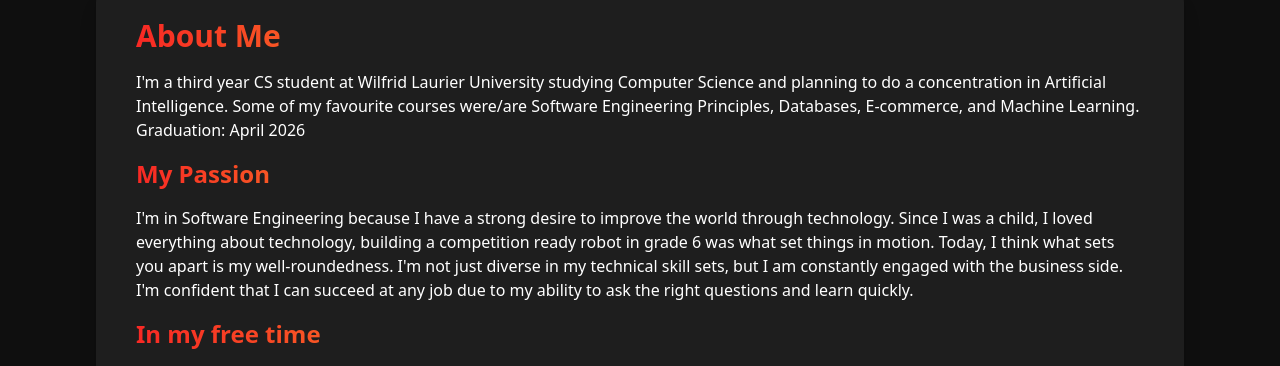
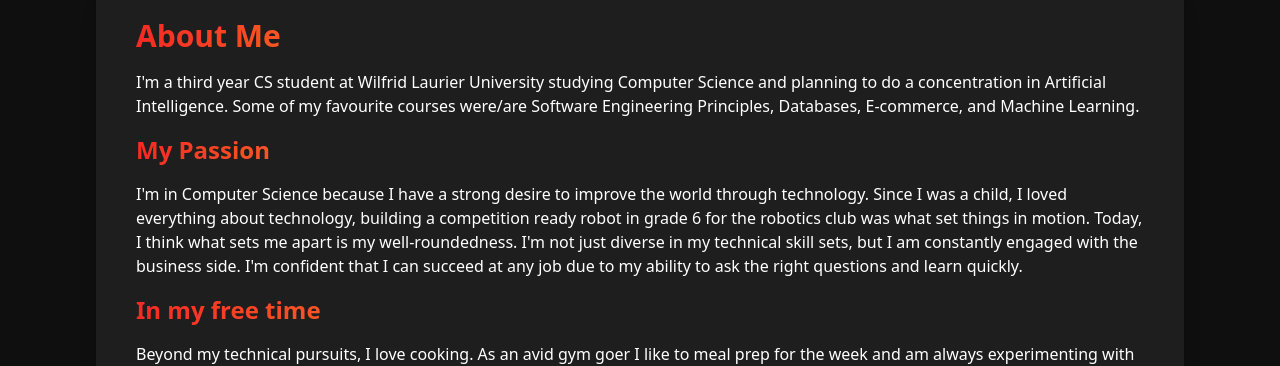
Before and after one commit to ayanalikhan4/Personal-Website, a Next.js app: page / in a window 1280 px wide. Shown: the part 574-940 px from the top of the page. Built offline with nearby package versions, Linux system fonts and the light colour scheme.

Commit message:
polishing

```diff
--- a/components/AboutMe.tsx
+++ b/components/AboutMe.tsx
@@ -10,15 +10,14 @@
         I'm a third year CS student at Wilfrid Laurier University studying Computer Science
         and planning to do a concentration in Artificial Intelligence. Some of my favourite
         courses were/are Software Engineering Principles, Databases, E-commerce, and Machine Learning.
-        Graduation: April 2026
       </p>
 
       <h3 className="text-2xl font-semibold mb-4 animated-gradient-text">My Passion</h3>
       <p className="mb-4">
-        I'm in Software Engineering because I have a strong desire to improve the world through technology.
+        I'm in Computer Science because I have a strong desire to improve the world through technology.
         Since I was a child, I loved everything about technology, building a competition ready robot in
-        grade 6 was what set things in motion. Today, I think what sets you apart is my well-roundedness.
-        I'm not just diverse in my technical skill sets, but I am constantly engaged with the business side.
+        grade 6 for the robotics club was what set things in motion. Today, I think what sets me apart is
+        my well-roundedness. I'm not just diverse in my technical skill sets, but I am constantly engaged with the business side.
         I'm confident that I can succeed at any job due to my ability to ask the right questions and learn
         quickly.
       </p>
@@ -28,9 +27,9 @@
         Beyond my technical pursuits, I love cooking. As an avid gym goer I like to meal prep
         for the week and am always experimenting with new recipes and adding in my own
         creativity to the meal. I also love to read and listen to podcasts. I'll occasionally
-         binge a good novel but mostly I will read books about history, self-development, and
-         tech. Some of my favourite books are Atomic Habits, The Life and Legend of The
-         Sultan Saladin, and Percy Jackson (The Sea of Monsters).
+        binge a good novel but mostly I will read books about history, self-development, and
+        tech. Some of my favourite books are Atomic Habits, The Life and Legend of The
+        Sultan Saladin, and Percy Jackson (The Sea of Monsters).
       </p>
 
     </div>
--- a/src/pages/index.tsx
+++ b/src/pages/index.tsx
@@ -31,9 +31,9 @@
           <h1 className="text-4xl font-semibold">Rayaan Khan | Software Engineer</h1>
           <p className="flex-1">
 
-            Pusuing Hons. BSc Computer Science <br />
-            Graduation: April 2026 <br />
-            Wilfrid Laurier <br />
+            - Pusuing Hons. BSc Computer Science <br />
+            - Graduation: April 2026 <br />
+            - University: Wilfrid Laurier <br />
 
           </p>
 
```
